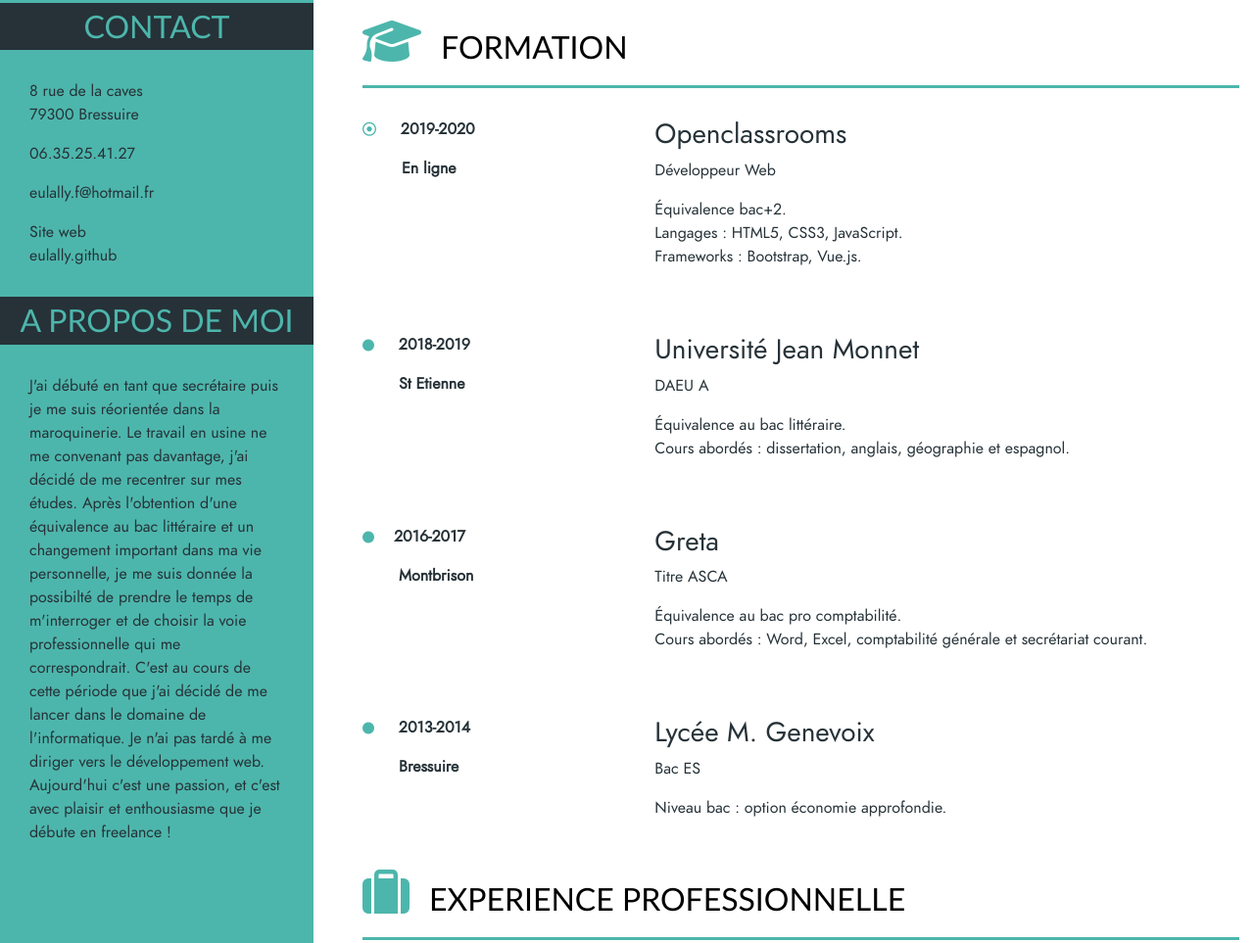
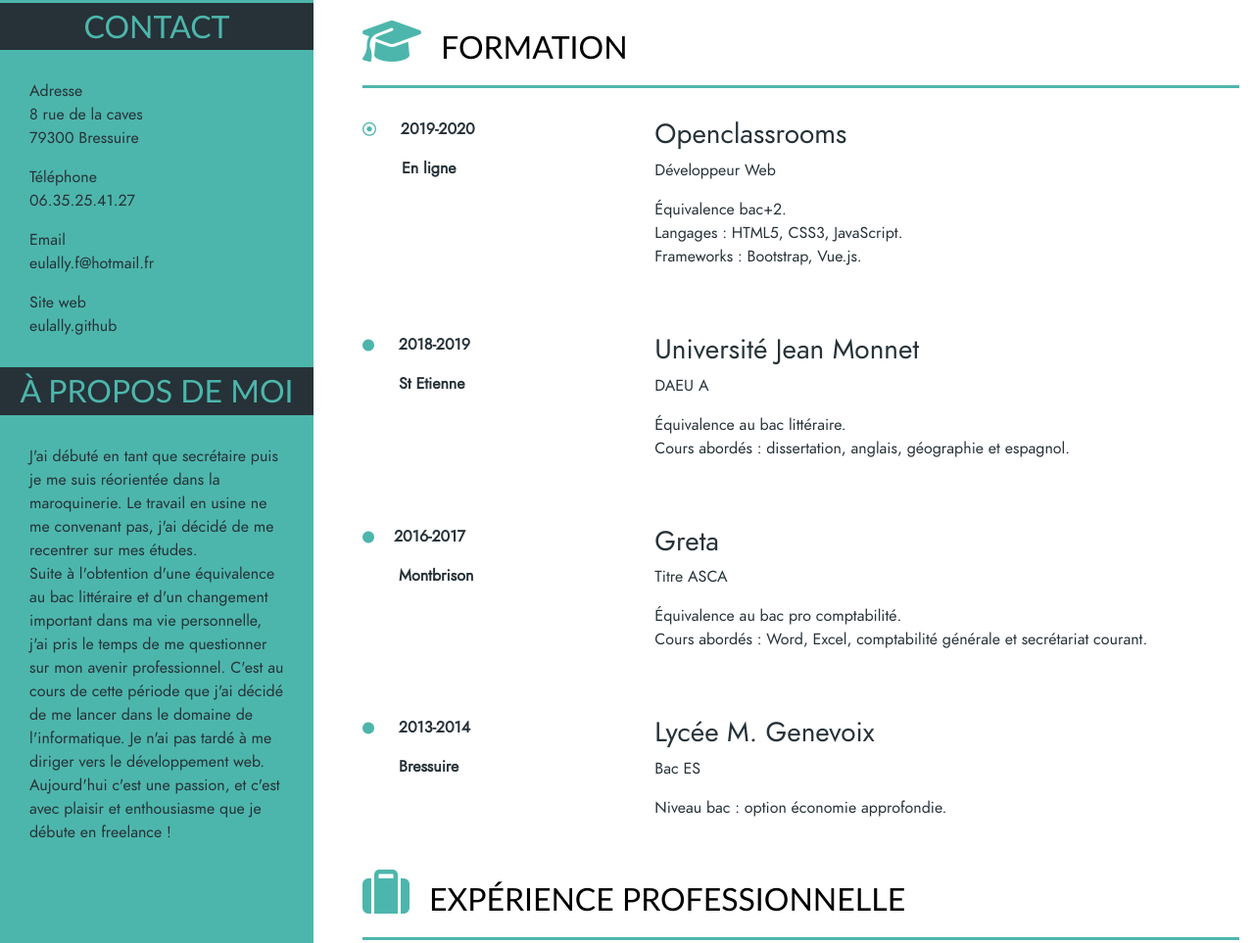
Before and after one commit to Eulally/MyCv, a plain HTML site: page index.html in a window 1280 px wide. Shown: the part 287-1250 px from the top of the page at 98% size. Drawn offline with nearby package versions, Linux system fonts and the light colour scheme; files whose address does not match are found by name.

Commit message:
content correction

```diff
--- a/index.html
+++ b/index.html
@@ -30,18 +30,23 @@
 			<article id="contact" class="col-md-12">
 				<h2>CONTACT</h2>
 			<!--ADDRESS/TELEPHONE/EMAIL/WEBSITE/SKYPE-->
-				<p>8 rue de la caves<br>
+				<p>Adresse <br>
+				8 rue de la caves<br>
 				79300 Bressuire</p>
-              	<p>06.35.25.41.27</p>
-              	<p>eulally.f@hotmail.fr</p>
+              	<p>Téléphone <br>
+              	06.35.25.41.27</p>
+              	<p>Email <br>
+              	eulally.f@hotmail.fr</p>
               	<p>Site web<br>
               	eulally.github</p>
 			</article>
 		<!--ABOUT ME-->
 			<article id="a_propos" class="col-md-12">
-				<h2>A PROPOS DE MOI</h2>
+				<h2>À PROPOS DE MOI</h2>
 			<!--ABOUT ME-->
-				<p>J'ai débuté en tant que secrétaire puis je me suis réorientée dans la maroquinerie. Le travail en usine ne me convenant pas davantage, j'ai décidé de me recentrer sur mes études. Après l'obtention d'une équivalence au bac littéraire et un changement important dans ma vie personnelle, je me suis donnée la possibilté de prendre le temps de m'interroger et de choisir la voie professionnelle qui me correspondrait. C'est au cours de cette période que j'ai décidé de me lancer dans le domaine de l'informatique. Je n'ai pas tardé à me diriger vers le développement web. Aujourd'hui c'est une passion, et c'est avec plaisir et enthousiasme que je débute en freelance ! </p>
+				<p>J'ai débuté en tant que secrétaire puis je me suis réorientée dans la maroquinerie. Le travail en usine ne me convenant pas, j'ai décidé de me recentrer sur mes études.<br>
+				Suite à l'obtention d'une équivalence au bac littéraire et d'un changement important dans ma vie personnelle, j'ai pris le temps de me questionner sur mon avenir professionnel. C'est au cours de cette période que j'ai décidé de me lancer dans le domaine de l'informatique. Je n'ai pas tardé à me diriger vers le développement web.<br>
+				Aujourd'hui c'est une passion, et c'est avec plaisir et enthousiasme que je débute en freelance ! </p>
 			</article>
 		<!--HOBBIES-->
 			<article id="loisirs" class="col-md-12">
@@ -121,7 +126,7 @@
 			</section>
 		<!--PROFESSIONAL EXPERIENCE-->
 			<section id="experience" class="col-md-12">
-				<h2><i class="fas fa-suitcase"></i>EXPERIENCE PROFESSIONNELLE</h2>
+				<h2><i class="fas fa-suitcase"></i>EXPÉRIENCE PROFESSIONNELLE</h2>
 				<article class="col-md-12">
 					<div class="col-md-4">
 				<!--DATE/PLACE-->
```
